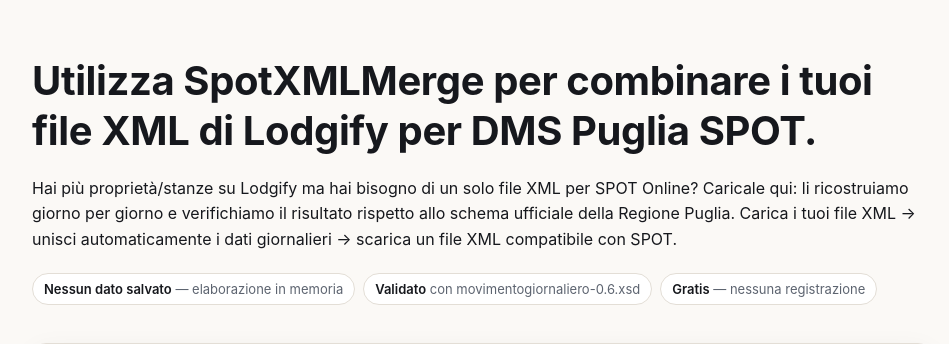
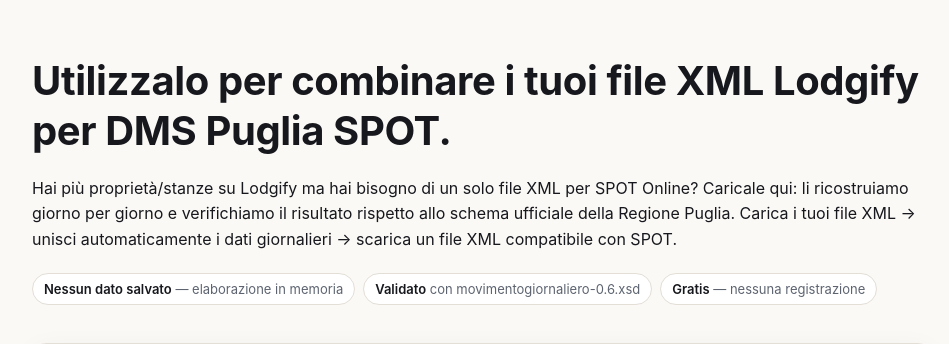
Before and after one commit to sumraimtiyaz/spot-xml-merger, a Flask app: page / in a window 1280 px wide. Shown: the part 64-408 px from the top of the page, without its empty margins (158-1107 px from the left). Run offline with Flask 3, Linux system fonts and the light colour scheme.

Commit message:
SpotXMLMerge remove from head tittle

```diff
--- a/app/templates/index.html
+++ b/app/templates/index.html
@@ -3,7 +3,7 @@
 <head>
 <meta charset="utf-8">
 <meta name="viewport" content="width=device-width, initial-scale=1">
-<title>{{ site_name }} — Utilizza SpotXMLMerge per combinare i tuoi file XML di Lodgify per DMS Puglia (SPOT)</title>
+<title>{{ site_name }} — Utilizzalo per combinare i tuoi file XML Lodgify per DMS Puglia SPOT.</title>
 <meta name="description" content="Unisci in un unico file XML le esportazioni mensili ISTAT/SPOT delle tue camere. Validato con lo schema ufficiale della Regione Puglia. Nessun dato viene salvato.">
 {% if plausible_domain %}<script defer data-domain="{{ plausible_domain }}" src="https://plausible.io/js/script.js"></script>{% endif %}
 <style>
@@ -145,7 +145,7 @@
 <main class="wrap">
 
   <div class="hero">
-    <h1 data-i18n="h1">Utilizza SpotXMLMerge per combinare i tuoi file XML di Lodgify per DMS Puglia SPOT.</h1>
+    <h1 data-i18n="h1">Utilizzalo per combinare i tuoi file XML Lodgify per DMS Puglia SPOT.</h1>
     <p class="" data-i18n="lede">Hai più proprietà/stanze su Lodgify ma hai bisogno di un solo file XML per SPOT Online? Caricale qui: li ricostruiamo giorno per giorno e verifichiamo il risultato rispetto allo schema ufficiale della Regione Puglia. Carica i tuoi file XML → unisci automaticamente i dati giornalieri → scarica un file XML compatibile con SPOT.</p>
     <div class="badges">
       <span class="badge" data-i18n="b1"><strong>Nessun dato salvato</strong> — elaborazione in memoria</span>
@@ -223,7 +223,7 @@
 
 <script>
 const I18N = {
- it:{h1:"Utilizza SpotXMLMerge per combinare i tuoi file XML di Lodgify per DMS Puglia SPOT.",
+ it:{h1:"Utilizzalo per combinare i tuoi file XML Lodgify per DMS Puglia SPOT.",
   lede:"Hai più proprietà/stanze su Lodgify ma hai bisogno di un solo file XML per SPOT Online? Caricale qui: li ricostruiamo giorno per giorno e verifichiamo il risultato rispetto allo schema ufficiale della Regione Puglia. Carica i tuoi file XML → unisci automaticamente i dati giornalieri → scarica un file XML compatibile con SPOT.",
   b1:"<strong>Nessun dato salvato</strong> — elaborazione in memoria",
   b2:"<strong>Validato</strong> con movimentogiornaliero-0.6.xsd",
@@ -256,7 +256,7 @@
   vNotes:"File pronto, ma con alcune segnalazioni da leggere.",
   nDays:"Giorni", nFiles:"File uniti", nPeriod:"Periodo", nRecoded:"Codici resi univoci",
   notesTitle:"Segnalazioni", working:"Elaborazione…", errTitle:"Non è stato possibile unire i file"},
- en:{h1:"Use SpotXMLMerge to combine your Lodgify XML files for DMS Puglia SPOT.",
+ en:{h1:"Use to combine your Lodgify XML files for DMS Puglia SPOT.",
   lede:"Have multiple Lodgify properties/rooms but need one XML file for SPOT Online? Upload them here: we rebuild the month day by day and check the result against the Region of Puglia's official schema. Upload your XML files → automatically merge daily records → download one SPOT-compatible XML file.",
   b1:"<strong>Nothing stored</strong> — processed in memory",
   b2:"<strong>Validated</strong> against movimentogiornaliero-0.6.xsd",
```
